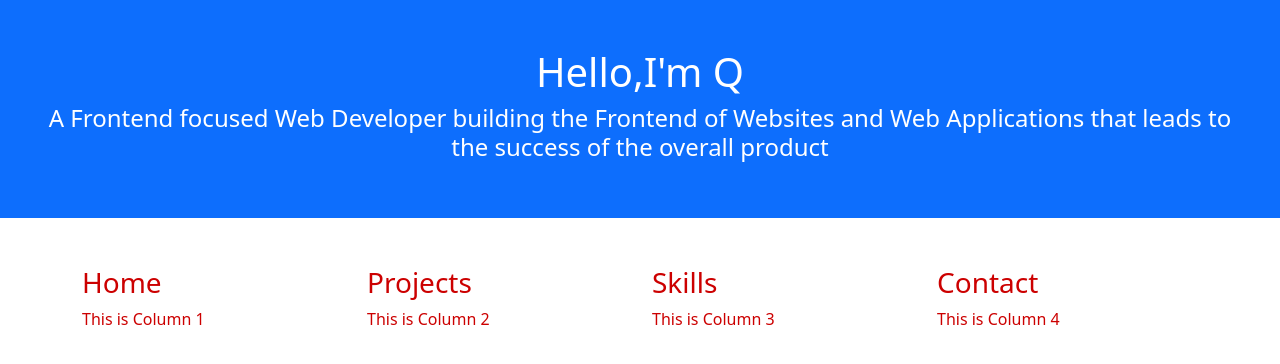
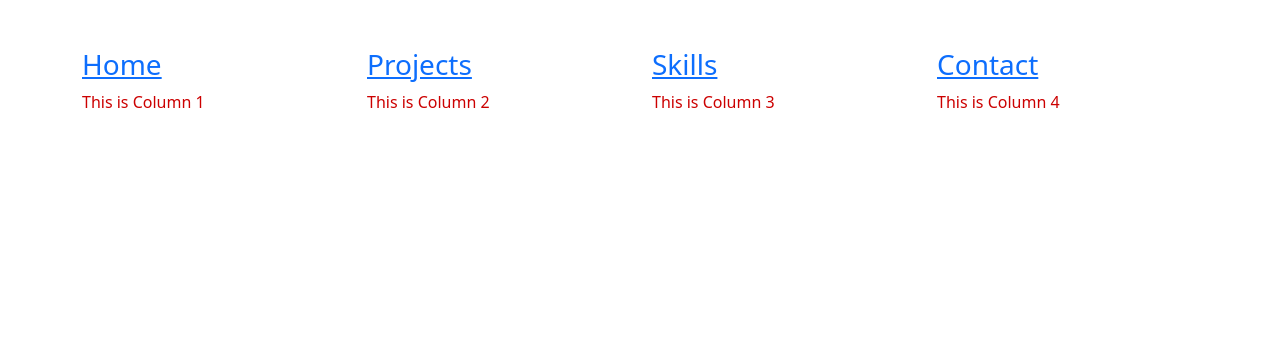
Before and after one commit to Mathematica70/Mathematica70.github.io, a website: page Files/projects.html in a window 1280 px wide. Drawn offline with nearby package versions, Linux system fonts and the light colour scheme.

Commit message:
Update projects.html

```diff
--- a/Files/projects.html
+++ b/Files/projects.html
@@ -1,11 +1,7 @@
 <!DOCTYPE html>
 <html lang="en">
 <head>
-  <title>Projects</title>
-  <meta charset="utf-8">
-  <meta name="viewport" content="width=device-width, initial-scale=1">
-  <link href="https://cdn.jsdelivr.net/npm/bootstrap@5.3.1/dist/css/bootstrap.min.css" rel="stylesheet">
-  <script src="https://cdn.jsdelivr.net/npm/bootstrap@5.3.1/dist/js/bootstrap.bundle.min.js"></script>
+  <title>QRS</title>
   <meta charset="utf-8">
   <meta name="viewport" content="width=device-width, initial-scale=1">
   <link href="https://cdn.jsdelivr.net/npm/bootstrap@5.3.1/dist/css/bootstrap.min.css" rel="stylesheet">
@@ -38,38 +34,40 @@
    </script>
 <body>
   <div class="unselectable">
-<div class="container-fluid p-5 bg-primary text-white text-center">
-  <h1 class="title">Hello,I'm Q</h1>
 
-<h4 class="description">A Frontend focused Web Developer building the Frontend of Websites and Web Applications that leads to the success of the overall product</h4>
-</div>
 
 <div class="container mt-5">
   <div class="row">
 
     <div class="col-sm-3">
-      <h3>Home</h3>
+      <a href="index.html">
+      <h3>Home</h3></a>
       <p>This is Column 1</p>
     </div>
 
     <div class="col-sm-3">
-      <h3>Projects</h3>
+      <a href="projects.html">
+      <h3>Projects</h3></a>
       <p>This is Column 2</p>
     </div>
 
     <div class="col-sm-3">
-      <h3>Skills</h3>
+      <a href="skills.html">
+      <h3>Skills</h3></a>
       <p>This is Column 3</p>
     </div>
 
     <div class="col-sm-3">
-      <h3>Contact</h3>
+      <a href="contact.html">
+      <h3>Contact</h3></a>
       <p>This is Column 4</p>
     </div>
 
   </div>
 </div>
+</div>
 
-</div>
+
+
 </body>
 </html>
```
